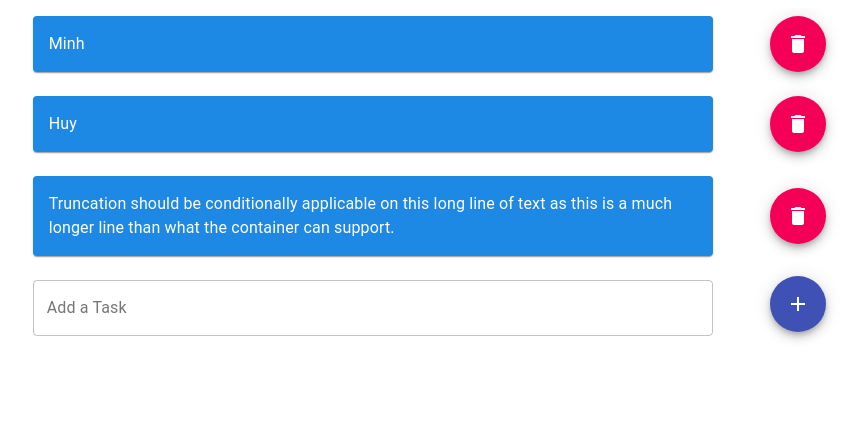
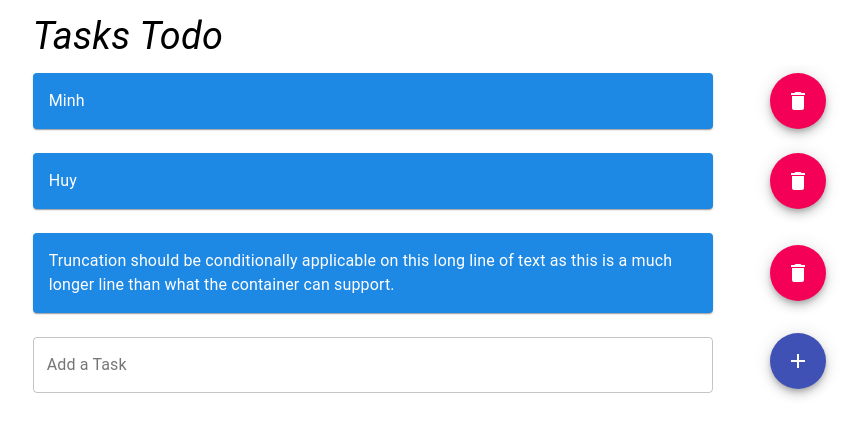
Before and after one commit to minh-nguyen-97/react-todo-app, a React (Create React App) app: page / in a window 1280 px wide. Shown: the top 436 px of the page, without its empty margins (190-1051 px from the left). Built offline with nearby package versions, Linux system fonts and the light colour scheme.

Commit message:
Material UI for Header

```diff
--- a/src/components/App.js
+++ b/src/components/App.js
@@ -2,6 +2,7 @@ import React from 'react';
 import TodoItems from './TodoItems';
 import AddItem from './AddItem';
 import { Container } from '@material-ui/core';
+import Header from './Header';
 
 class App extends React.Component {
 
@@ -28,6 +29,7 @@ class App extends React.Component {
   render() {
     return (
       <Container maxWidth="md">
+        <Header />
         {<TodoItems items={this.state.items} removeItem={this.removeItem} />}
         <AddItem addItem={this.addItem} />
       </Container>
--- /dev/null
+++ b/src/components/Header.js
@@ -0,0 +1,33 @@
+import React from 'react'
+import { Typography, Grid, makeStyles } from '@material-ui/core'
+
+const useStyle = makeStyles( theme => ({
+  header: {
+    fontSize: '1cm',
+    fontStyle: 'italic'
+  }
+}))
+
+export default function Header() {
+
+  const classes = useStyle();
+  return (
+    <Grid
+      container
+      wrap="nowrap"
+      spacing={2}
+      alignItems="center"
+      justify="center"
+    >
+      <Grid item xs={9} >
+          <Typography
+            className={classes.header}
+          >
+            Tasks Todo
+          </Typography>
+      </Grid>
+      <Grid item xs={2}>
+      </Grid>
+    </Grid>
+  )
+}
```
